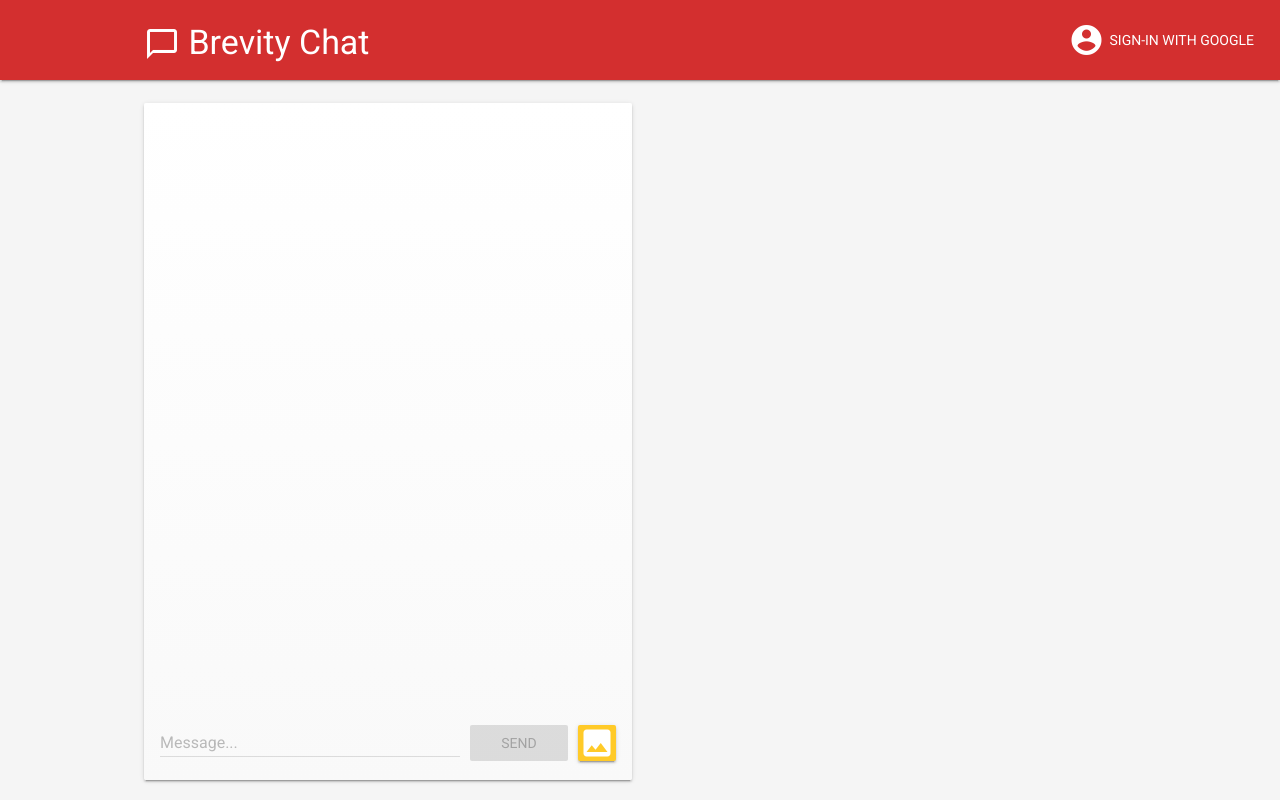
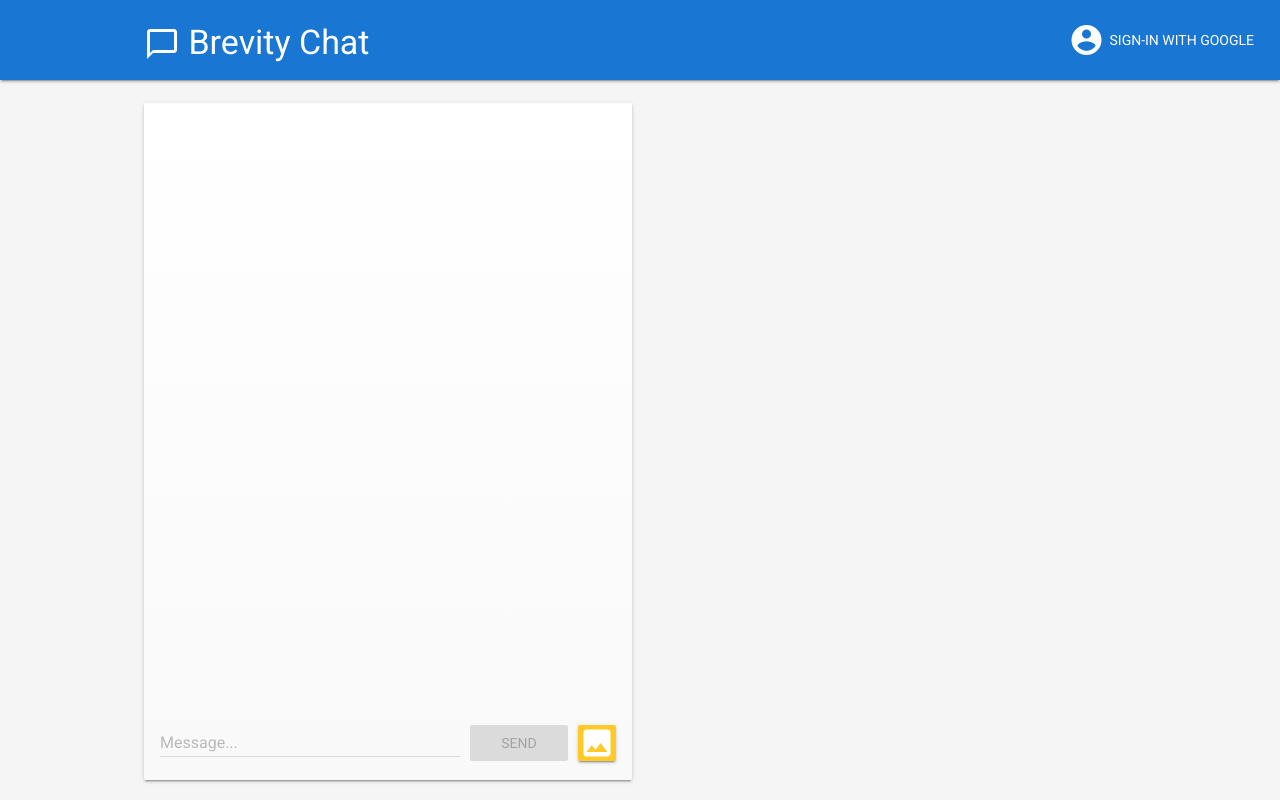
Before and after one commit to rperez2021/brevity_chat, a website built with webpack: page public/index.html in a window 1280 px wide. Built offline with nearby package versions, Linux system fonts and the light colour scheme; some packages are replaced by stand-ins of ours; no server answers.

```diff
--- a/public/index.html
+++ b/public/index.html
@@ -58,7 +58,7 @@
 <div class="demo-layout mdl-layout mdl-js-layout mdl-layout--fixed-header">
 
   <!-- Header section containing logo -->
-  <header class="mdl-layout__header mdl-color-text--white mdl-color--red-700">
+  <header class="mdl-layout__header mdl-color-text--white mdl-color--blue-700">
     <div class="mdl-cell mdl-cell--12-col mdl-cell--12-col-tablet mdl-grid">
       <div class="mdl-layout__header-row mdl-cell mdl-cell--12-col mdl-cell--12-col-tablet mdl-cell--12-col-desktop">
         <h3><i class="material-icons">chat_bubble_outline</i> Brevity Chat</h3>
```
Also changed, not shown: .github/workflows/deploy.yml (added), .github/workflows/firebase-hosting-merge.yml (added), .github/workflows/firebase-hosting-pull-request.yml (added), firebase.json.
